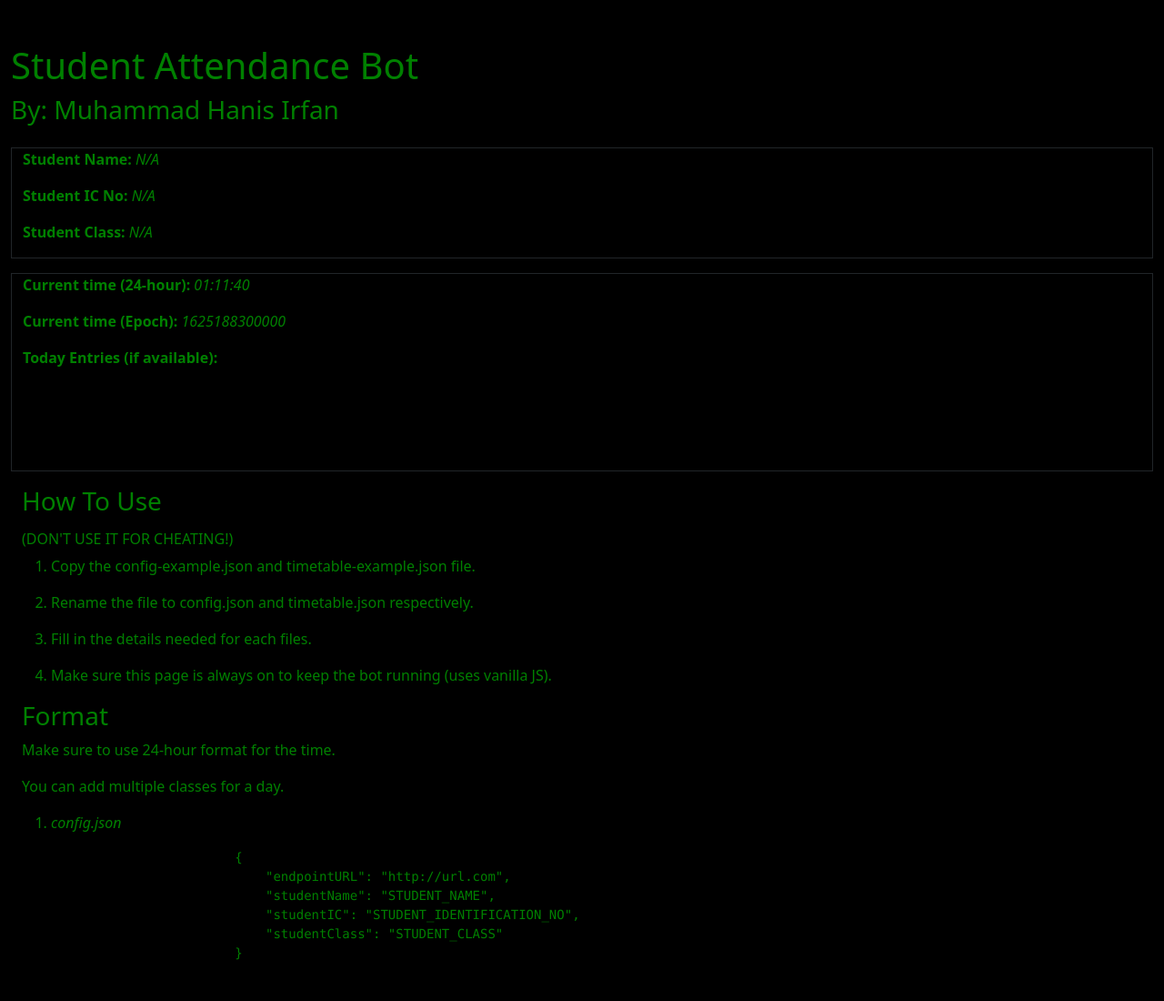
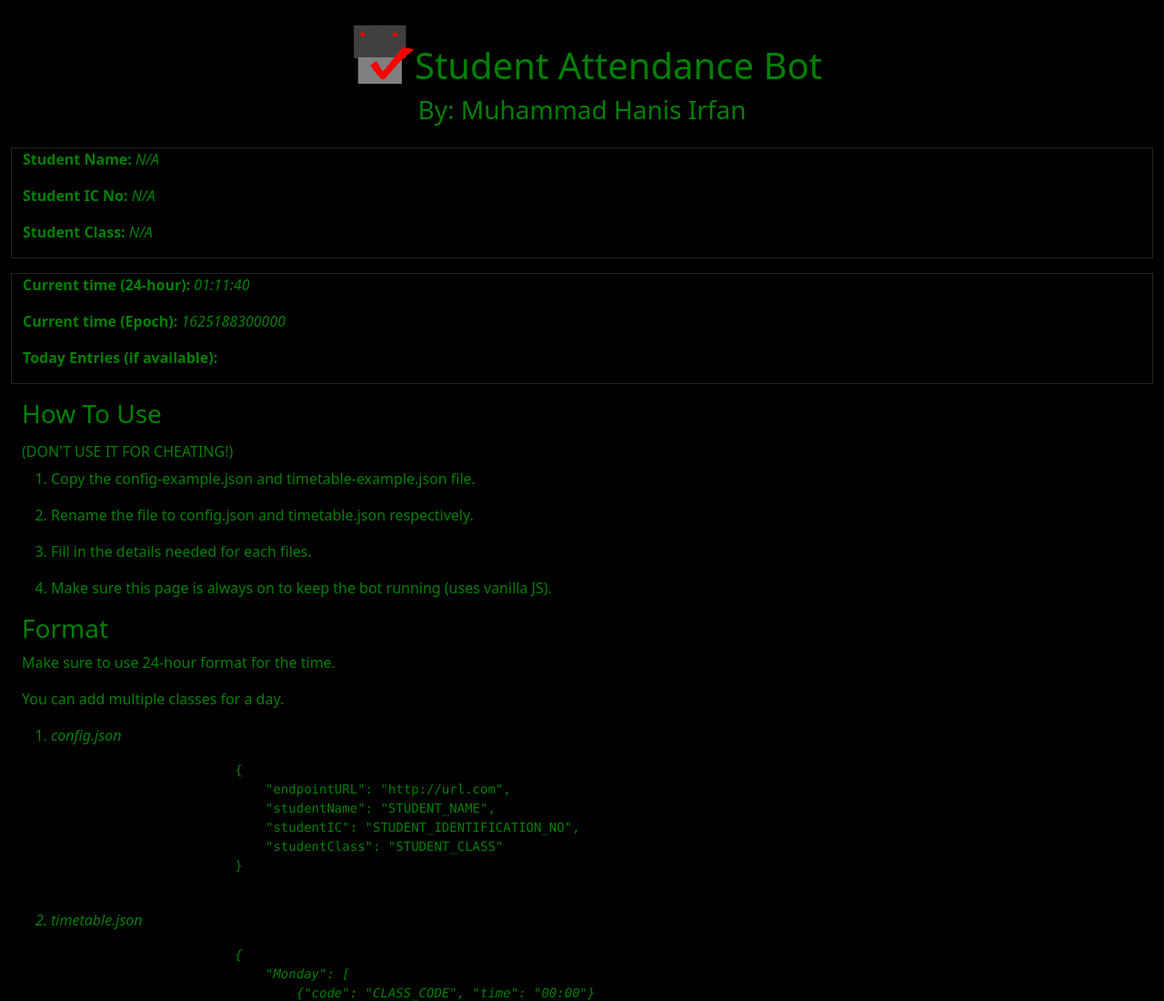
Before and after one commit to hanisirfan/student-attendance, a plain HTML site: page index.html in a window 1280 px wide. Shown: the top 1100 px of the page at 91% size. Drawn offline with nearby package versions, Linux system fonts and the light colour scheme; no server answers.

Commit message:
- Added a fancy logo - Styling changes - Added LICENSE

```diff
--- a/index.html
+++ b/index.html
@@ -5,14 +5,17 @@
     <meta http-equiv="X-UA-Compatible" content="IE=edge">
     <meta name="viewport" content="width=device-width, initial-scale=1.0">
     <link href="https://cdn.jsdelivr.net/npm/bootstrap@5.0.2/dist/css/bootstrap.min.css" rel="stylesheet" integrity="sha384-EVSTQN3/azprG1Anm3QDgpJLIm9Nao0Yz1ztcQTwFspd3yD65VohhpuuCOmLASjC" crossorigin="anonymous">
-    <link rel="shortcut icon" href="./img/logo.png" type="image/png">
+    <link rel="shortcut icon" href="./img/logo.gif" type="image/gif">
     <link rel="stylesheet" href="./css/style.css">
     <title>Student Attendance Bot | Hanis Irfan</title>
 </head>
 <body onload="start()">
     <div class="container-fluid d-flex flex-column h-100 vw-10">
-        <h1 class="mt-5">Student Attendance Bot</h1>
-        <h3>By: Muhammad Hanis Irfan</h3>
+        <div class="title d-flex align-items-center justify-content-center">
+            <img src="/img/logo.gif" alt="Logo" style="height: 5em; width: 5em;">
+            <h1 class="mt-5">Student Attendance Bot</h1>
+        </div>
+        <h3 class="text-center">By: Muhammad Hanis Irfan</h3>
         <div class="container-fluid border border-dark mt-3">
             <p class="fw-bold">Student Name: <span class="fw-normal fst-italic" id="student-name-display">N/A</span></p>
             <p class="fw-bold">Student IC No: <span class="fw-normal fst-italic" id="student-ic-display">N/A</span></p>
@@ -21,7 +24,7 @@
         <div class="container-fluid border border-dark mt-3">
             <p class="fw-bold">Current time (24-hour): <span class="fw-normal fst-italic" id="current-time-24-hour">N/A</span></p>
             <p class="fw-bold">Current time (Epoch): <span class="fw-normal fst-italic" id="current-time-epoch">N/A</span></p>
-            <p class="fw-bold">Today Entries (if available): <div class="fw-normal fst-italic" id="today-entry" style="min-height: 10vh"></div></p>
+            <p class="fw-bold">Today Entries (if available): <div class="fw-normal fst-italic mb-3" id="today-entry"></div></p>
         </div>
         <div class="container-fluid">
             <h3 class="mt-3">How To Use</h3>
```
Also changed, not shown: img/logo.gif (added), img/logo.png (deleted), 1 other file.
